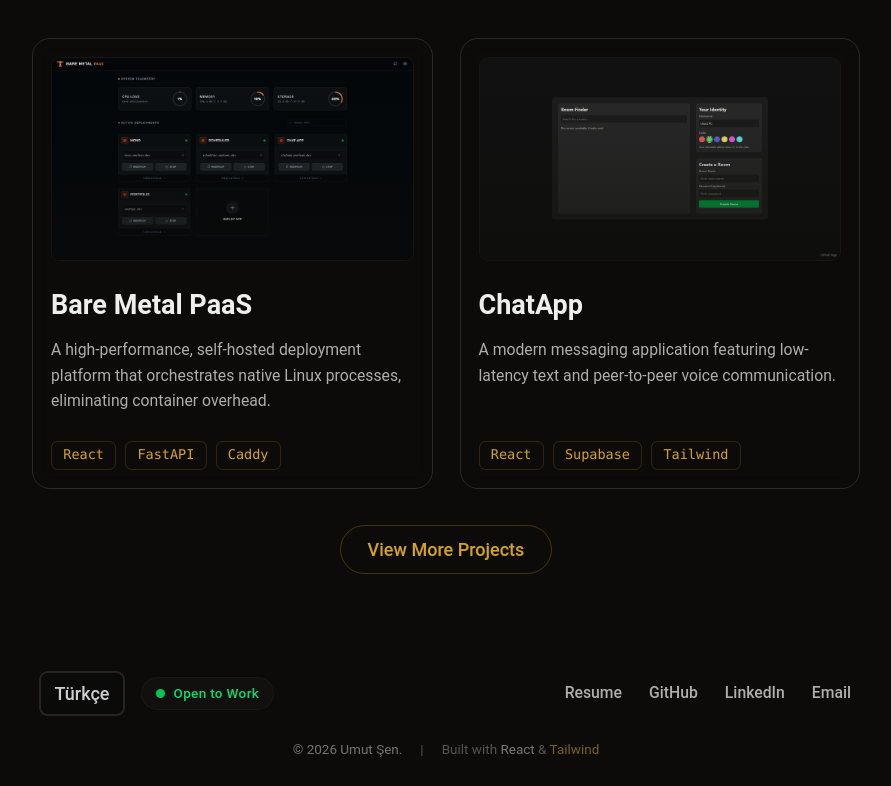
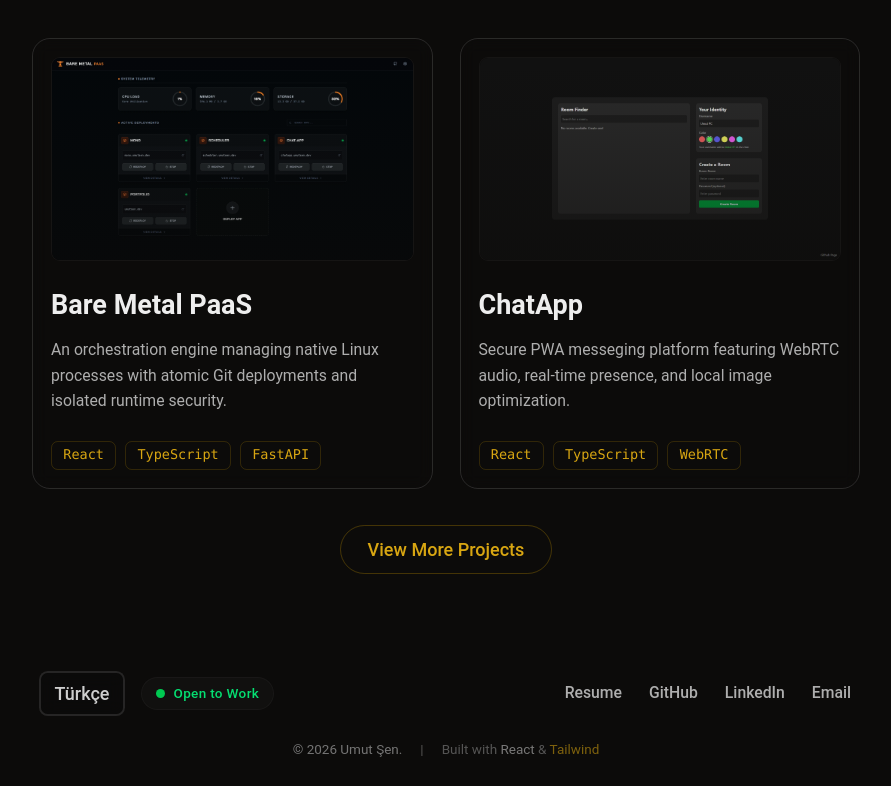
Before and after one commit to UmutSen2662/portfolio, a React (Vite) app: page / in a window 1280 px wide. Shown: the part 1889-2675 px from the top of the page, without its empty margins (194-1085 px from the left). Built offline with nearby package versions, Linux system fonts and the light colour scheme.

Commit message:
updated the project descriptions to match my resume more closely

```diff
--- a/src/data/experience.ts
+++ b/src/data/experience.ts
@@ -19,8 +19,8 @@
         startDate: { en: "Jun 2024", tr: "Haz 2024" },
         endDate: { en: "Aug 2024", tr: "Ağu 2024" },
         description: {
-            en: "Developed custom Framer and Webflow Plugins to enable no-code embedding of 3D models. Integrated Supabase for data caching to reduce main server load and implemented fuzzy search logic for real-time model retrieval.",
-            tr: "3D modellerin kodsuz entegrasyonunu sağlamak için özel Framer ve Webflow eklentileri geliştirdim. Ana sunucu yükünü azaltmak amacıyla veri önbellekleme için Supabase entegrasyonu yaptım ve gerçek zamanlı model alımı için fuzzy arama mantığı uyguladım.",
+            en: "Developed custom Framer and Webflow Plugins to enable no-code embedding of 3D models. Integrated Supabase for edge caching to significantly improve query latency and reduce main server load, and implemented client-side fuzzy search logic for real-time model retrieval.",
+            tr: "3D modellerin kodsuz entegrasyonunu sağlamak için özel Framer ve Webflow eklentileri geliştirdim. Sorgu gecikmesini önemli ölçüde iyileştirmek ve ana sunucu yükünü azaltmak için Supabase edge caching entegrasyonu yaptım. Ayrıca, gerçek zamanlı model erişimini hızlandırmak amacıyla istemci tarafında çalışan bir fuzzy arama mantığı kurguladım.",
         },
         company: "3D ProBox",
         technologies: ["React", "Svelte", "Supabase", "Framer API", "Webflow API"],
--- a/src/data/projects.ts
+++ b/src/data/projects.ts
@@ -5,14 +5,14 @@
         id: "bare-metal-paas",
         title: "Bare Metal PaaS",
         description: {
-            en: "A high-performance, self-hosted deployment platform that orchestrates native Linux processes, eliminating container overhead.",
-            tr: "Konteyner ek yükünü ortadan kaldıran, yerel Linux süreçlerini yöneten, yüksek performanslı ve kendi sunucunuzda barındırılan dağıtım platformu.",
+            en: "An orchestration engine managing native Linux processes with atomic Git deployments and isolated runtime security.",
+            tr: "Yerel Linux süreçlerini yöneten, atomik dağıtım ve izole güvenlik sunan süreç orkestrasyon motoru.",
         },
         detailedDescription: {
-            en: "This platform automates the entire application lifecycle directly on the host OS, managing Git deployments, Systemd services, and Caddy reverse proxy configurations in real-time. It enforces strict security isolation by generating dedicated Linux users for each application and supports a wide range of runtimes including Node.js, Python, Go, and static sites. The system features built-in CI/CD webhooks, zero-downtime updates, and a modern React 19 dashboard for monitoring system health and application logs.",
-            tr: "Bu platform, Git dağıtımlarını, Systemd servislerini ve Caddy ters proxy yapılandırmalarını gerçek zamanlı olarak yöneterek uygulama yaşam döngüsünü doğrudan ana işletim sistemi üzerinde otomatikleştirir. Her uygulama için özel Linux kullanıcıları oluşturarak sıkı güvenlik izolasyonu sağlar ve Node.js, Python, Go ve statik siteler dahil olmak üzere geniş bir çalışma zamanı yelpazesini destekler. Sistem, yerleşik CI/CD webhook'ları, sıfır kesintili güncellemeler ve sistem sağlığı ile uygulama loglarını izlemek için modern bir React 19 paneli içerir.",
+            en: "This platform automates the application lifecycle directly on the host OS, utilizing Mise for isolated runtime management to eliminate container overhead. It orchestrates atomic Git deployments via a custom file-based LockManager to prevent build race conditions, alongside Systemd services and Caddy reverse proxy configurations. It enforces strict security isolation by generating dedicated Linux users for each application and supports a wide range of runtimes including Node.js, Python, Go, and static sites. The system features built-in CI/CD webhooks, zero-downtime updates, and a modern React 19 dashboard for monitoring system health and application logs.",
+            tr: "Bu platform, konteyner ek yükünü ortadan kaldırmak için Mise kullanarak izole çalışma zamanı yönetimini sağlar ve uygulama yaşam döngüsünü doğrudan ana işletim sistemi üzerinde otomatikleştirir. Derleme sırasında oluşabilecek yarış koşullarını önlemek için özel dosya tabanlı bir LockManager aracılığıyla atomik Git dağıtımlarını, Systemd servislerini ve Caddy ters proxy yapılandırmalarını yönetir. Her uygulama için özel Linux kullanıcıları oluşturarak sıkı güvenlik izolasyonu sağlar ve Node.js, Python, Go ve statik siteler dahil olmak üzere geniş bir çalışma zamanı yelpazesini destekler. Sistem, yerleşik CI/CD webhook'ları, sıfır kesintili güncellemeler ve sistem sağlığı ile uygulama loglarını izlemek için modern bir React 19 paneli içerir.",
         },
-        technologies: ["React", "FastAPI", "Caddy", "Python", "TypeScript", "Tailwind"],
+        technologies: ["React", "TypeScript", "FastAPI", "Python", "Tailwind", "Systemd", "Caddy", "CI/CD"],
         images: ["/images/bare-metal-paas-1.webp", "/images/bare-metal-paas-2.webp", "/images/bare-metal-paas-3.webp"],
         links: [
             {
@@ -26,14 +26,14 @@
         id: "chat-app",
         title: "ChatApp",
         description: {
-            en: "A modern messaging application featuring low-latency text and peer-to-peer voice communication.",
-            tr: "Düşük gecikmeli metin ve eşler arası sesli iletişim sunan modern bir mesajlaşma uygulaması.",
+            en: "Secure PWA messeging platform featuring WebRTC audio, real-time presence, and local image optimization.",
+            tr: "WebRTC ses, anlık durum takibi ve görsel optimizasyonlu güvenli PWA mesajlaşma platformu.",
         },
         detailedDescription: {
-            en: "This app uses WebRTC for secure peer-to-peer audio streaming and Supabase Realtime for signaling and presence management. Developed as a Progressive Web App, it provides a responsive, app-like experience with a focus on efficient real-time data orchestration and serverless architecture.",
-            tr: "Bu uygulama, güvenli eşler arası ses akışı için WebRTC'yi ve sinyalizasyon ile varlık takibi için Supabase Realtime'ı kullanır. Bir İlerici Web Uygulaması (PWA) olarak geliştirilen proje, verimli gerçek zamanlı veri orkestrasyonuna ve sunucusuz mimariye odaklanarak uygulama benzeri bir deneyim sunar.",
+            en: "This app leverages WebRTC with asynchronous candidate queueing to resolve connection race conditions, ensuring stable peer-to-peer audio streaming. It uses Supabase Realtime for signaling, while a custom real-time synchronization engine built on PostgreSQL Change Data Capture (CDC) ensures robust room state consistency. Developed as a PWA, it also optimizes performance by compressing images (Canvas to WebP) in-browser, providing a responsive, app-like experience.",
+            tr: "Bu uygulama, güvenli eşler arası ses akışı için asenkron candidate queueing ile güçlendirilmiş WebRTC altyapısını kullanır ve bağlantı yarış koşullarını (race conditions) ortadan kaldırır. Sinyalizasyon için Supabase Realtime kullanılırken, PostgreSQL Change Data Capture (CDC) üzerine inşa edilen özel bir gerçek zamanlı senkronizasyon motoru, oda durumunun tutarlılığını garanti eder. PWA olarak geliştirilen proje, görselleri tarayıcıda sıkıştırarak (Canvas → WebP) performansı optimize eder ve uygulama benzeri akıcı bir deneyim sunar.",
         },
-        technologies: ["React", "Supabase", "Tailwind", "TypeScript", "WebRTC", "Vite PWA"],
+        technologies: ["React", "TypeScript", "WebRTC", "Supabase", "Tailwind", "PWA", "PostgreSQL"],
         images: ["/images/chat-app-1.webp", "/images/chat-app-2.webp"],
         links: [
             {
@@ -52,14 +52,14 @@
         id: "usrc",
         title: "USrc",
         description: {
-            en: "A high-performance video streaming interface aggregating trending content with a local personalized watchlist.",
-            tr: "Trend içerikleri yerel ve kişiselleştirilmiş bir izleme listesiyle birleştiren yüksek performanslı bir video akış arayüzü.",
+            en: "High-performance media interface using React Server Components, ISR caching, and cross-origin state sync.",
+            tr: "React Sunucu Bileşenleri, ISR ve çapraz köken senkronizasyonlu yüksek performanslı medya arayüzü.",
         },
         detailedDescription: {
-            en: "Engineered with Next.js 15 App Router to deliver optimized server-side rendering and efficient data fetching from the TMDB API. Utilizes React 19 Server Components for seamless data orchestration while managing client-side state for a persistent, local-storage-based watchlist. The UI is built with Tailwind CSS 4, ensuring a responsive and modern viewing experience across devices.",
-            tr: "TMDB API'sinden verimli veri çekimi ve optimize edilmiş sunucu taraflı işleme (SSR) sağlamak için Next.js 15 App Router mimarisi ile geliştirildi. Veri orkestrasyonu için React 19 Sunucu Bileşenlerini kullanırken, yerel depolama tabanlı kalıcı bir izleme listesi için istemci taraflı durum yönetimini idare eder. Arayüz, cihazlar arası duyarlı ve modern bir izleme deneyimi sunmak için Tailwind CSS 4 ile oluşturulmuştur.",
+            en: "Engineered with Next.js 15 App Router to deliver optimized server-side rendering. Utilizes React 19 Server Components for seamless data orchestration and Next.js Incremental Static Regeneration (ISR) to reduce API load. It manages client-side state for a watchlist, and implements secure cross-origin communication using the HTML5 postMessage API to synchronize state with external video player iframes. The UI is built with Tailwind CSS 4, ensuring a responsive and modern viewing experience across devices.",
+            tr: "TMDB API'sinden verimli veri çekimi için Next.js 15 App Router mimarisi ile geliştirildi. Veri orkestrasyonu için React 19 Sunucu Bileşenlerini kullanırken, API yükünü hafifletmek amacıyla Next.js Incremental Static Regeneration (ISR) teknolojisinden yararlanır. Ayrıca, harici video oynatıcı iframe'leri ile durum senkronizasyonunu sağlamak için HTML5 postMessage API kullanarak güvenli bir çapraz kökenli (cross-origin) iletişim mekanizması uygular. Arayüz, cihazlar arası duyarlı ve modern bir izleme deneyimi sunmak için Tailwind CSS 4 ile oluşturulmuştur.",
         },
-        technologies: ["Next.js", "TypeScript", "TMDB API", "React", "Tailwind"],
+        technologies: ["Next.js", "TypeScript", "React", "Tailwind", "TMDB API"],
         images: ["/images/usrc-1.webp", "/images/usrc-2.webp", "/images/usrc-3.webp"],
         links: [
             {
@@ -73,12 +73,12 @@
         id: "mono",
         title: "Mono",
         description: {
-            en: "A real-time multiplayer card game featuring Uno-like mechanics, room management, and intelligent bot integration.",
-            tr: "Uno benzeri mekaniklere, oda yönetimine ve akıllı bot entegrasyonuna sahip gerçek zamanlı, çok oyunculu bir kart oyunu.",
+            en: "Event-driven card game engine with low-latency sync, deterministic rules, and adaptive AI integration.",
+            tr: "Düşük gecikmeli senkronizasyon, deterministik kurallar ve yapay zeka destekli olay güdümlü oyun motoru.",
         },
         detailedDescription: {
-            en: "Orchestrates real-time gameplay sessions using Node.js and Socket.io, synchronizing game state across multiple clients with low latency. Features a custom state machine to handle complex rules like penalty stacking and turn reversals, while supporting heuristic-based AI opponents for solo or mixed play.",
-            tr: "Node.js ve Socket.io kullanarak gerçek zamanlı oyun oturumlarını yönetir ve oyun durumunu birden fazla istemci arasında düşük gecikmeyle senkronize eder. Ceza katlama ve sıra tersine çevirme gibi karmaşık kuralları işlemek için özel bir durum makinesi (state machine) içerir ve solo veya karma oyun için sezgisel tabanlı yapay zeka rakiplerini destekler.",
+            en: "Engineered a real-time, event-driven game server using Node.js and Socket.io to synchronize state across clients with low latency. Implemented a deterministic state machine to enforce complex rule sets—such as penalty stacking and turn reversals—and integrated heuristic-based AI agents for adaptive single-player and mixed-mode gameplay.",
+            tr: "Node.js ve Socket.io kullanarak, istemciler arasında düşük gecikmeyle durum senkronizasyonu sağlayan gerçek zamanlı ve olay güdümlü (event-driven) bir oyun sunucusu geliştirdim. Ceza katlama ve sıra tersine çevirme gibi karmaşık kural setlerini dayatmak için deterministik bir durum makinesi (state machine) uyguladım ve adaptif tek/karma oyun modları için sezgisel tabanlı yapay zeka ajanlarını entegre ettim.",
         },
         technologies: ["Node.js", "Socket.io", "Express.js", "EJS", "CSS3"],
         images: ["/images/mono-1.webp", "/images/mono-2.webp", "/images/mono-3.webp", "/images/mono-4.webp"],
@@ -99,14 +99,14 @@
         id: "scheduler",
         title: "Scheduler",
         description: {
-            en: "A high-performance PWA for university course scheduling and exam tracking with offline-first capabilities.",
-            tr: "Üniversite ders ve sınav takibi için geliştirilmiş, çevrimdışı öncelikli yüksek performanslı bir PWA.",
+            en: "Offline-first academic PWA consolidating scheduling data via local persistence and secure access control.",
+            tr: "Yerel kalıcılık ve güvenli erişim kontrolü ile verileri birleştiren çevrimdışı öncelikli akademik PWA.",
         },
         detailedDescription: {
-            en: "This application consolidates fragmented university scheduling systems into a single, cohesive user experience. Built with Svelte 5 and Vite, it features an offline-first architecture for constant accessibility, using Supabase for secure cloud synchronization and authentication. It includes a protected administrative interface designed for manual data ingestion, ensuring compliance with institutional access policies while maintaining data accuracy.",
-            tr: "Parçalı üniversite çizelge sistemlerini tek bir bütünleşik kullanıcı deneyiminde birleştiren bu uygulama, Svelte 5 ve Vite ile inşa edilmiştir. Sürekli erişilebilirlik için çevrimdışı öncelikli bir mimari sunan sistem, güvenli bulut senkronizasyonu ve kimlik doğrulama için Supabase kullanır. Kurumsal erişim politikalarına uyum sağlamak amacıyla, manuel veri girişine izin veren korumalı bir yönetim arayüzü içerir.",
+            en: "Consolidates fragmented academic scheduling data into a unified, high-performance PWA. Built with Svelte 5 and Vite, it employs an offline-first architecture with local persistence strategies to ensure uninterrupted access. The system leverages Supabase for real-time cloud synchronization and Row Level Security (RLS), featuring a Role-Based Access Control (RBAC) administrative interface for secure, compliant data ingestion.",
+            tr: "Parçalı akademik program verilerini birleştiren, yüksek performanslı bir PWA. Svelte 5 ve Vite ile geliştirilen uygulama, kesintisiz erişim sağlamak için yerel kalıcılık stratejilerine sahip çevrimdışı öncelikli (offline-first) bir mimari kullanır. Gerçek zamanlı bulut senkronizasyonu ve Satır Düzeyinde Güvenlik (RLS) için Supabase'den yararlanan sistem, güvenli ve uyumlu veri girişi için Rol Tabanlı Erişim Kontrolü (RBAC) içeren bir yönetim arayüzü sunar.",
         },
-        technologies: ["Svelte", "Supabase", "Vite", "PWA", "JavaScript"],
+        technologies: ["Svelte", "Supabase", "PWA", "Vite", "JavaScript"],
         images: ["/images/scheduler-1.webp", "/images/scheduler-2.webp", "/images/scheduler-3.webp"],
         links: [
             {
@@ -128,14 +128,14 @@
             tr: "ODTÜ GNO Hesaplayıcı",
         },
         description: {
-            en: "A specialized academic performance tracker for METU students that automates complex GPA/CGPA calculations. It features dynamic course management, CSV data portability, and secure authentication via Google OAuth.",
-            tr: "ODTÜ öğrencileri için not ortalaması (GNO) ve genel not ortalaması (CGPA) hesaplamalarını otomatize eden kapsamlı bir akademik takip aracı. Dinamik ders yönetimi, dış kaynaklı ders verisi entegrasyonu ve Google OAuth ile güvenli erişim sunar.",
+            en: "Scalable MVC academic tracker automating grading algorithms with reactive server-side UI updates.",
+            tr: "Reaktif sunucu arayüzü ve MVC mimarisi ile not hesaplamalarını otomatize eden akademik sistem.",
         },
         detailedDescription: {
-            en: "Built with Flask and SQLAlchemy, this application utilizes a Model-View-Controller (MVC) architecture to manage user academic histories. It implements custom GPA algorithms to handle course retakes and credit weightings according to university regulations, while HTMX powers reactive, seamless frontend updates without full page reloads. The system integrates with external data sources for course autocomplete and employs robust security features like bcrypt and OAuth.",
-            tr: "Flask ve SQLAlchemy tabanlı bu proje, öğrenci notlarını ve ders geçmişlerini yönetmek için ölçeklenebilir bir MVC mimarisi kullanır. Üniversite yönetmeliklerine uygun kredi ağırlıklandırma ve ders tekrarı mantığını işleyen özel algoritmalar içerir; arayüz tarafında ise HTMX ile sayfa yenilemeden reaktif veri güncellemeleri sağlanır. Sistem, bcrypt şifreleme ve OAuth entegrasyonu ile veri güvenliğini ön planda tutar.",
+            en: "Architected a scalable academic tracking system using Flask and SQLAlchemy within an MVC pattern. Implemented complex aggregation algorithms to handle course repeats and credit weighting logic in strict compliance with university bylaws. Leverages HTMX for server-driven UI updates to achieve Single Page Application (SPA) interactivity with server-side simplicity, secured by OAuth authentication and bcrypt hashing.",
+            tr: "Flask ve SQLAlchemy kullanarak MVC mimarisi içinde ölçeklenebilir bir akademik takip sistemi mimarisi kurguladım. Üniversite yönetmeliklerine tam uyum sağlamak için ders tekrarlarını ve kredi ağırlıklandırma mantığını işleyen karmaşık toplama (aggregation) algoritmaları geliştirdim. Sunucu taraflı sadelikle Tek Sayfalı Uygulama (SPA) etkileşimi elde etmek için HTMX kullandım ve sistemi OAuth kimlik doğrulama ve bcrypt şifreleme ile güvence altına aldım.",
         },
-        technologies: ["Python", "Flask", "HTMX", "SQLAlchemy", "Google OAuth", "JavaScript"],
+        technologies: ["Python", "Flask", "HTMX", "SQLAlchemy", "JavaScript", "Google OAuth"],
         images: ["/images/metu-gpa-calculator-1.webp"],
         links: [
             {
```
